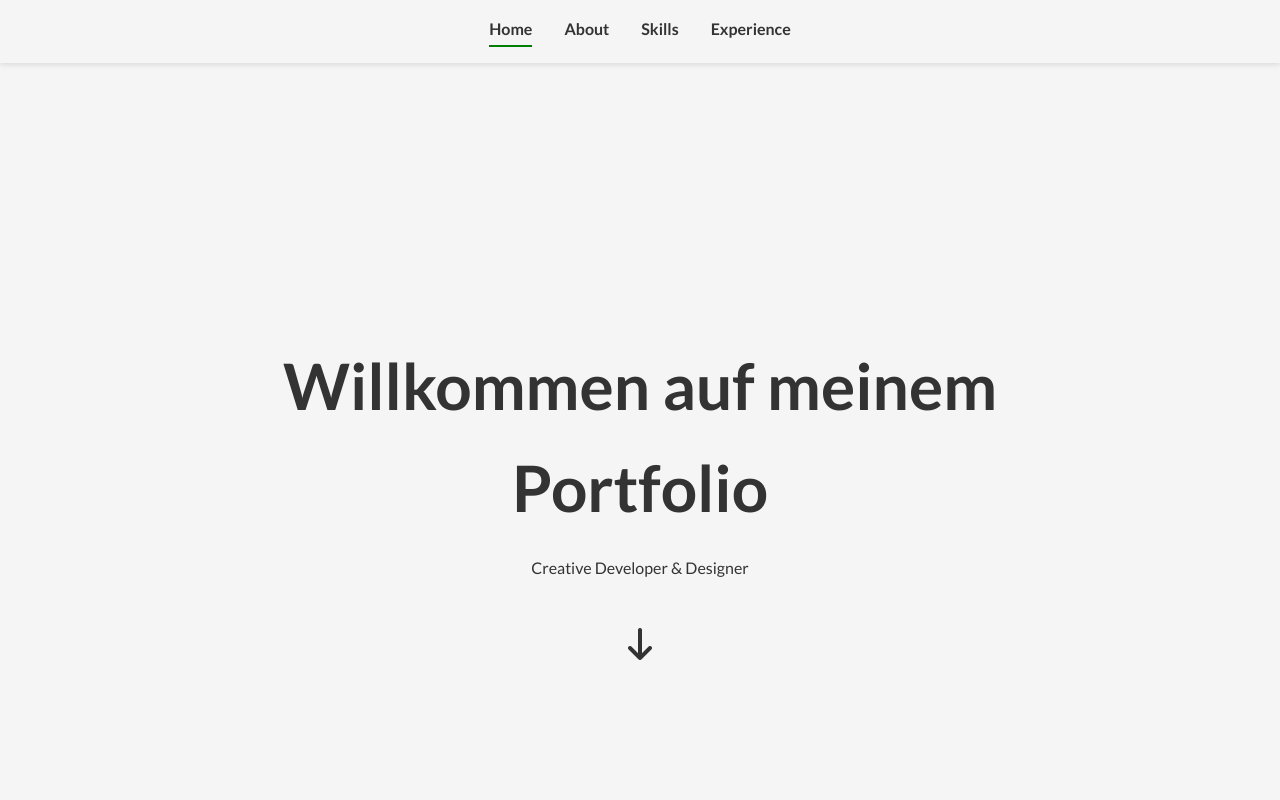
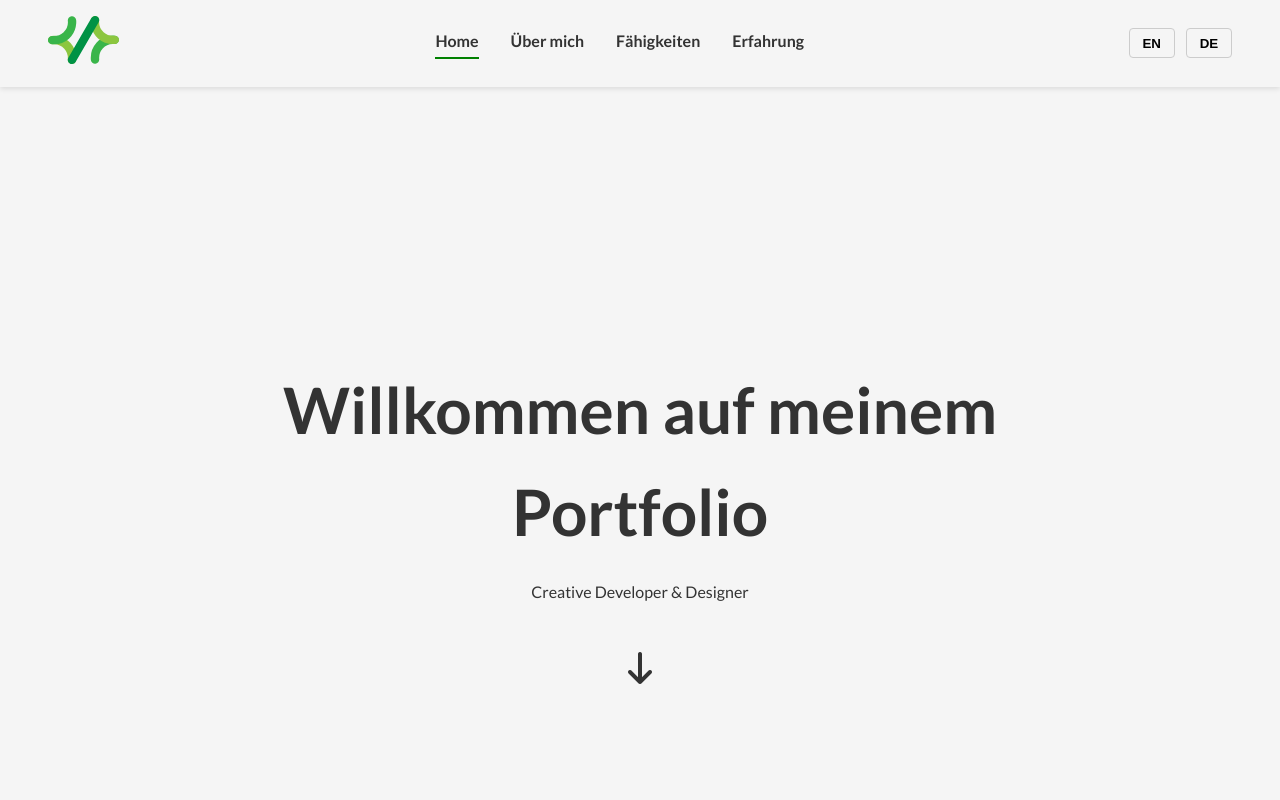
Before and after one commit to NaimElAmri/Portfolio, a plain HTML site: page index.html in a window 1280 px wide. Shown: the top 800 px of the page. Drawn offline with Linux system fonts and the light colour scheme.

Commit message:
added logo & language switcher

```diff
--- a/index.html
+++ b/index.html
@@ -3,7 +3,7 @@
   <head>
     <meta charset="UTF-8" />
     <meta name="viewport" content="width=device-width, initial-scale=1.0" />
-    <title>Portfolio</title>
+    <title>Naim El Amri - Portfolio</title>
     <link
       rel="stylesheet"
       href="https://cdnjs.cloudflare.com/ajax/libs/font-awesome/6.5.1/css/all.min.css"
@@ -12,12 +12,21 @@
   </head>
   <body>
     <header>
+      <div class="header-container">
+        <div class="logo">
+          <img src="img/logo.svg" alt="Logo" />
+        </div>
         <nav>
           <a href="#" data-section="home">Home</a>
           <a href="#about" data-section="about">About</a>
           <a href="#skills" data-section="skills">Skills</a>
           <a href="#experience" data-section="experience">Experience</a>
         </nav>
+        <div class="language-switcher">
+          <button onclick="switchLanguage('en')">EN</button>
+          <button onclick="switchLanguage('de')">DE</button>
+        </div>
+      </div>
     </header>
 
     <main>
@@ -265,20 +274,18 @@
         <div class="footer-column socials">
           <h3>Socials</h3>
           <p>
-            <a href="https://instagram.com/naimsphotos" target="_blank"
-              >Instagram</a
-            >
-          </p>
-          <p>
-            <a href="https://twitter.com/LuisZut12" target="_blank"
-              >Twitter (X)</a
-            >
-          </p>
-          <p>
             <a
               href="https://linkedin.com/in/naim-el-amri-fernandez"
               target="_blank"
               >LinkedIn</a
+            >
+          </p>
+          <p>
+            <a href="https://github.com/NaimElAmri" target="_blank">GitHub</a>
+          </p>
+          <p>
+            <a href="https://instagram.com/naimsphotos" target="_blank"
+              >Instagram</a
             >
           </p>
         </div>
--- a/script.js
+++ b/script.js
@@ -1,4 +1,5 @@
 document.addEventListener("DOMContentLoaded", () => {
+  // === SECTION HIGHLIGHTING LOGIC ===
   const sections = document.querySelectorAll("section");
   const navLinks = document.querySelectorAll("nav a");
 
@@ -17,8 +18,51 @@ document.addEventListener("DOMContentLoaded", () => {
         }
       });
     },
-    { threshold: 0.3 } // Adjusts when a section is considered "in view"
+    { threshold: 0.3 }
   );
 
   sections.forEach((section) => observer.observe(section));
+
+  // === LANGUAGE SWITCHER LOGIC ===
+  const langButtons = document.querySelectorAll(".language-switcher button");
+
+  langButtons.forEach((button) => {
+    button.addEventListener("click", () => {
+      const selectedLang = button.getAttribute("data-lang");
+      localStorage.setItem("preferredLang", selectedLang);
+      switchLanguage(selectedLang);
+    });
+  });
+
+  const savedLang = localStorage.getItem("preferredLang") || "de";
+  switchLanguage(savedLang);
 });
+
+// === LANGUAGE SWITCH FUNCTION ===
+function switchLanguage(lang) {
+  const translations = {
+    de: {
+      home: "Home",
+      about: "Über mich",
+      skills: "Fähigkeiten",
+      experience: "Erfahrung",
+    },
+    en: {
+      home: "Home",
+      about: "About",
+      skills: "Skills",
+      experience: "Experience",
+    },
+  };
+
+  document.querySelectorAll("nav a").forEach((link) => {
+    const section = link.getAttribute("data-section");
+    if (translations[lang][section]) {
+      link.textContent = translations[lang][section];
+    }
+  });
+
+  document.querySelectorAll(".language-switcher button").forEach((btn) => {
+    btn.classList.toggle("active", btn.getAttribute("data-lang") === lang);
+  });
+}
--- a/styles.css
+++ b/styles.css
@@ -56,9 +56,19 @@ header {
   box-shadow: 0 2px 5px rgba(0, 0, 0, 0.1);
 }
 
+.header-container {
+  display: flex;
+  justify-content: space-between;
+  align-items: center;
+  padding: 0 2rem;
+}
+
+.logo img {
+  height: 3rem;
+}
+
 nav {
   display: flex;
-  justify-content: center;
   gap: 2rem;
 }
 
@@ -85,6 +95,25 @@ nav a::after {
 
 nav a.active::after {
   transform: scaleX(1);
+}
+
+.language-switcher button {
+  background: none;
+  border: 1px solid #ccc;
+  padding: 0.4rem 0.8rem;
+  margin-left: 0.5rem;
+  cursor: pointer;
+  border-radius: 4px;
+  font-weight: bold;
+}
+
+.language-switcher button:hover {
+  background-color: #f0f0f0;
+}
+
+.language-switcher button.active {
+  font-weight: bold;
+  text-decoration: underline;
 }
 
 /* Main Layout */
```
Also changed, not shown: img/logo.svg (added). Lines whose indentation alone changed are shown as unchanged.
